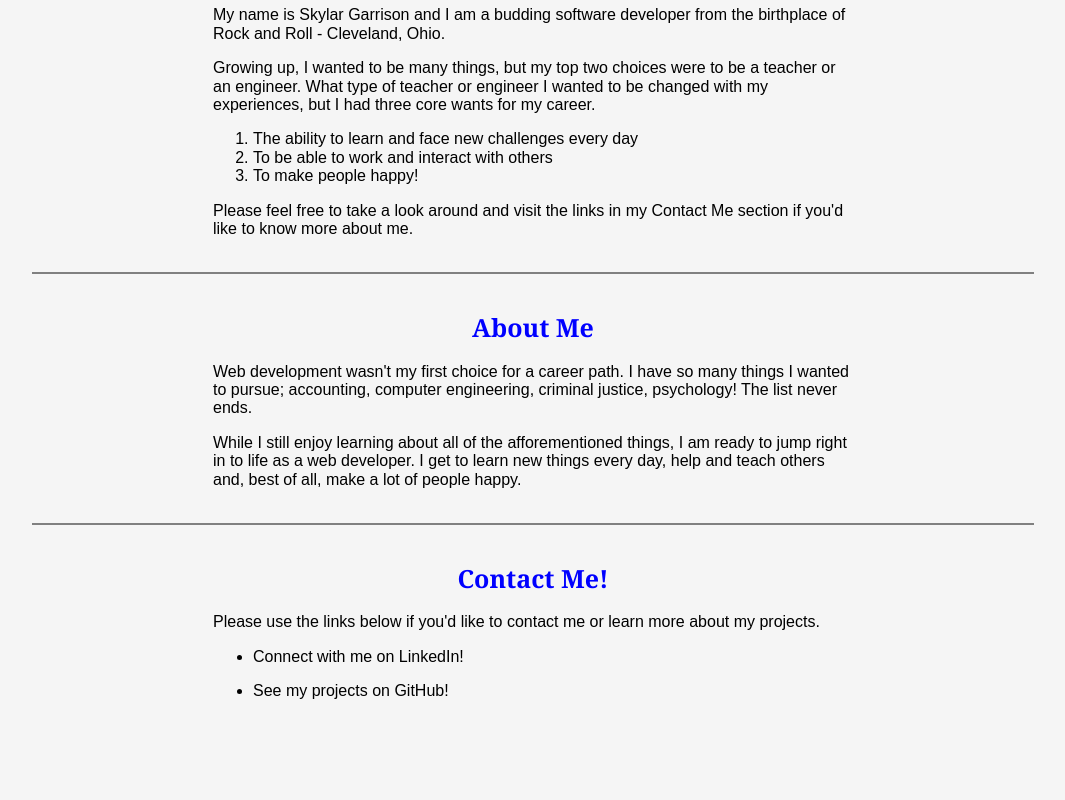
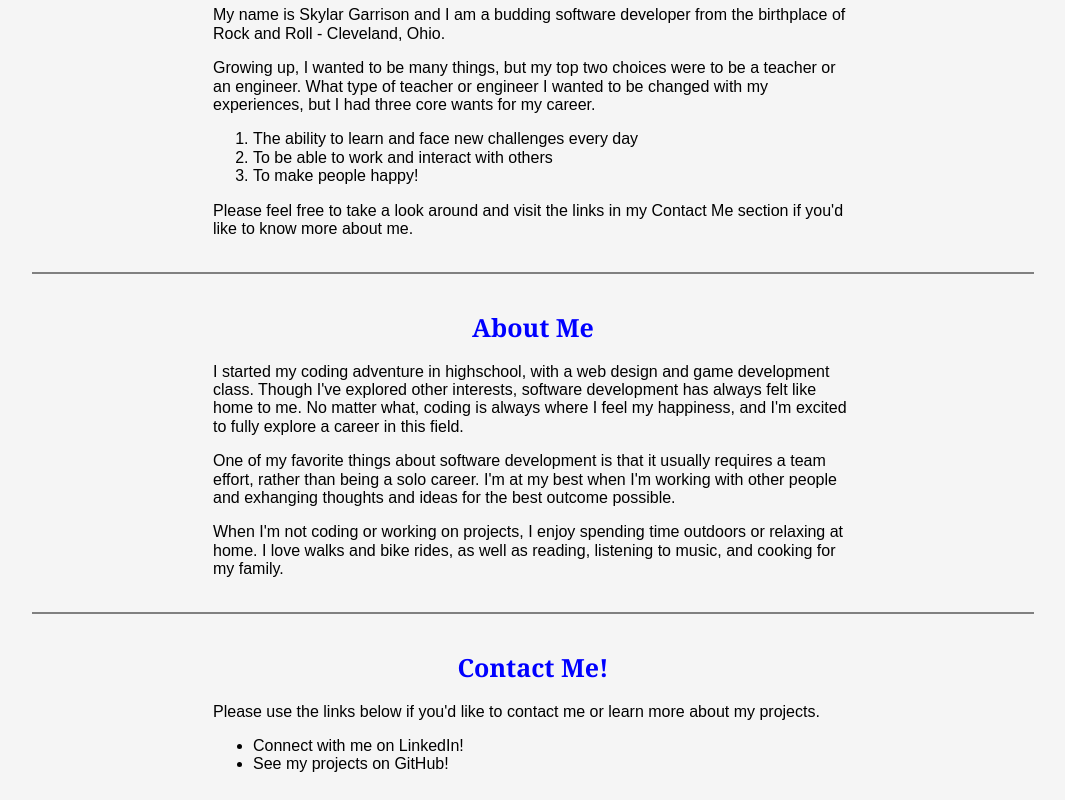
Before and after one commit to SkylarGarrison/MyWebsite, a plain HTML site: page index.html in a window 1280 px wide. Shown: the part 665-1465 px from the top of the page, without its empty margins (107-1172 px from the left). Before the commit the page ends 1391 px from the top, so only its background shows below. Drawn offline with nearby package versions, Linux system fonts and the light colour scheme; a script that the page names is missing.

Commit message:
Add files via upload

```diff
--- a/index.html
+++ b/index.html
@@ -1,5 +1,5 @@
 <!DOCTYPE html>
-<html>
+<html lang="en">
   <head>
     <meta charset="utf-8">
     <meta name="viewport" content="width=device-width">
@@ -40,16 +40,18 @@
       <p>Please feel free to take a look around and visit the links in my <a href="#contactme">Contact Me</a> section if you'd like to know more about me.</p>
     </article>
     <!-- setting the width of the line so that it doesn't extend along the whole page -->
-    <hr width="1000">
+    <hr>
     <article id="about">
       <!-- the following is a section about my interests as well as why I am excited to learn web development -->
       <h2>About Me</h2>
-      <p>Web development wasn't my first choice for a career path. I have so many things I wanted to pursue; accounting, computer engineering, criminal justice, psychology! The list never ends.</p>
+      <p>I started my coding adventure in highschool, with a web design and game development class. Though I've explored other interests, software development has always felt like home to me. No matter what, coding is always where I feel my happiness, and I'm excited to fully explore a career in this field.</p>
 
-      <p> While I still enjoy learning about all of the afforementioned things, I am ready to jump right in to life as a web developer. I get to learn new things every day, help and teach others and, best of all, make a lot of people happy.</p>
+      <p> One of my favorite things about software development is that it usually requires a team effort, rather than being a solo career. I'm at my best when I'm working with other people and exhanging thoughts and ideas for the best outcome possible. </p>
+
+      <p> When I'm not coding or working on projects, I enjoy spending time outdoors or relaxing at home. I love walks and bike rides, as well as reading, listening to music, and cooking for my family.</p>
     </article>
   </main>
-<hr width="1000">
+<hr>
   <footer>
   <!-- footer content here, such as contact info-->
   <article id="contactme">
@@ -57,8 +59,8 @@
   <p>Please use the links below if you'd like to contact me or learn more about my projects.</p>
   <ul>
     <!-- unordered list, bullet pointed, contains my contact information -->
-  <li> <p>Connect with me on <a href="https://www.linkedin.com/in/skylar-rachel-g-556a81101/" target="_blank">LinkedIn!</a></li> </p>
-  <li><p> See my projects on <a href="https://github.com/SkylarGarrison" target="_blank">GitHub!</a></li><p>
+  <li> Connect with me on <a href="https://www.linkedin.com/in/skylar-rachel-g-556a81101/" target="_blank">LinkedIn!</a></li>
+  <li> See my projects on <a href="https://github.com/SkylarGarrison" target="_blank">GitHub!</a></li>
   </ul>
   </article>
   </footer>
--- a/style.css
+++ b/style.css
@@ -68,6 +68,7 @@ body{
 hr {
   align: center;
   border: 1px solid gray;
+  width: 1000px;
 }
 /* Will help to center the nav panel just a bit more*/
 nav a:last-of-type {
```
